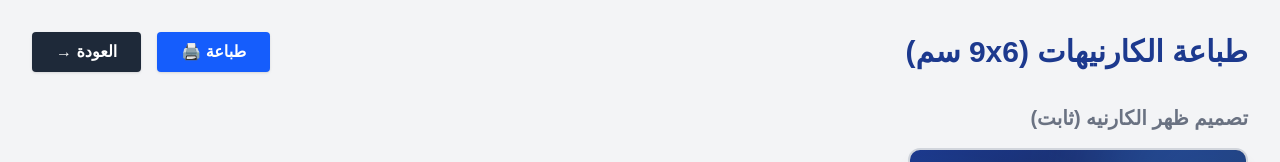
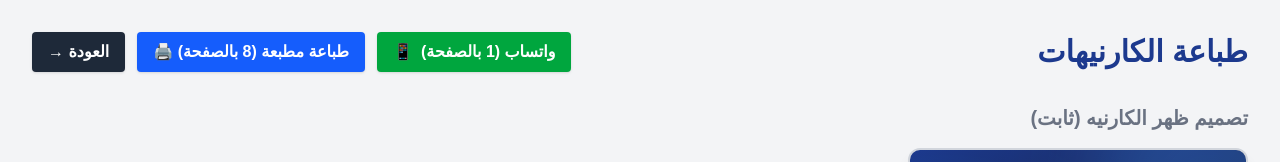
Before and after one commit to Kerollos0Samy0/Sanwy, a Next.js app: page /admin/cards in a window 1280 px wide. Shown: the top 162 px of the page. Built offline with nearby package versions, Linux system fonts and the light colour scheme; no server answers; the database is empty.

Commit message:
Add download card as image and whatsapp print mode

```diff
--- a/src/app/admin/cards/page.tsx
+++ b/src/app/admin/cards/page.tsx
@@ -5,9 +5,19 @@ import Link from "next/link";
 
 export default function Cards() {
   const [youths, setYouths] = useState<any[]>([]);
+  const [isWhatsappMode, setIsWhatsappMode] = useState(false);
+
   useEffect(() => {
     fetch('/api/youth').then(res => res.json()).then(setYouths);
   }, []);
+
+  const handleWhatsappPrint = () => {
+    setIsWhatsappMode(true);
+    setTimeout(() => {
+      window.print();
+      setIsWhatsappMode(false);
+    }, 500);
+  };
 
   return (
     <div dir="rtl" className="p-4 md:p-8 bg-gray-100 min-h-screen">
@@ -23,16 +33,22 @@ export default function Cards() {
         }
       `}</style>
 
-      <div className="flex justify-between items-center mb-8 print-hidden">
-        <h1 className="text-3xl font-bold text-blue-900">طباعة الكارنيهات (9x6 سم)</h1>
-        <div className="flex gap-4">
-          <button onClick={() => window.print()} className="bg-blue-600 hover:bg-blue-700 text-white font-bold px-6 py-2 rounded shadow">طباعة 🖨️</button>
-          <Link href="/admin" className="bg-gray-800 text-white font-bold px-6 py-2 rounded hover:bg-black shadow">العودة &rarr;</Link>
+      <div className="flex flex-col md:flex-row justify-between items-center mb-8 print-hidden gap-4">
+        <h1 className="text-2xl md:text-3xl font-bold text-blue-900">طباعة الكارنيهات</h1>
+        <div className="flex flex-wrap gap-3">
+          <button onClick={handleWhatsappPrint} className="bg-green-600 hover:bg-green-700 text-white font-bold px-4 py-2 rounded shadow flex items-center gap-2 text-sm md:text-base">
+            <span>واتساب (1 بالصفحة)</span>
+            <span>📱</span>
+          </button>
+          <button onClick={() => window.print()} className="bg-blue-600 hover:bg-blue-700 text-white font-bold px-4 py-2 rounded shadow text-sm md:text-base">
+            طباعة مطبعة (8 بالصفحة) 🖨️
+          </button>
+          <Link href="/admin" className="bg-gray-800 text-white font-bold px-4 py-2 rounded hover:bg-black shadow text-sm md:text-base">العودة &rarr;</Link>
         </div>
       </div>
 
       {/* تصميم ظهر الكارنيه الثابت */}
-      <div className="mb-10 flex flex-col items-center md:items-start">
+      <div className={`mb-10 flex flex-col items-center md:items-start ${isWhatsappMode ? 'print-hidden' : ''}`}>
         <h2 className="text-xl font-bold text-gray-500 mb-4 print-hidden">تصميم ظهر الكارنيه (ثابت)</h2>
         <div className="w-[9cm] h-[6cm] bg-gradient-to-br from-blue-900 via-blue-950 to-gray-900 text-white rounded-xl overflow-hidden shadow-lg flex flex-col items-center justify-center border-2 border-gray-300 relative print:border-gray-400">
           {/* تأثيرات دمج الخلفية */}
@@ -53,14 +69,15 @@ export default function Cards() {
         </div>
       </div>
 
-      <hr className="my-8 border-2 border-dashed border-gray-300 print-hidden" />
+      <hr className={`my-8 border-2 border-dashed border-gray-300 print-hidden ${isWhatsappMode ? 'hidden' : ''}`} />
 
       {/* تصميم وش الكارنيه المتغير */}
       <div>
         <h2 className="text-xl font-bold text-gray-500 mb-4 print-hidden">تصميم وش الكارنيه (متغير)</h2>
         <div className="flex flex-wrap gap-6 justify-center md:justify-start">
           {youths.map(y => (
-            <div key={y.id} className="w-[9cm] h-[6cm] bg-white rounded-xl overflow-hidden shadow-md flex flex-row relative border-2 border-gray-200 print:border-gray-300 break-inside-avoid">
+            <div key={y.id} className={isWhatsappMode ? 'print:w-full print:h-[95vh] print:flex print:items-center print:justify-center print:break-after-page' : ''}>
+              <div id={`card-${y.id}`} className="group w-[9cm] h-[6cm] bg-white rounded-xl overflow-hidden shadow-md flex flex-row relative border-2 border-gray-200 print:border-gray-300 break-inside-avoid">
 
                 {/* تأثيرات دمج الخلفية (وش الكارنيه) */}
                 <div className="absolute top-[-2cm] right-[-2cm] w-[6cm] h-[6cm] bg-blue-100 rounded-full mix-blend-multiply filter blur-2xl opacity-80 z-0"></div>
@@ -100,6 +117,28 @@ export default function Cards() {
                   </div>
                 </div>
 
+                {/* زرار تحميل الكارنيه كصورة */}
+                <button
+                  onClick={() => {
+                    import('html2canvas').then((html2canvas) => {
+                      const el = document.getElementById(`card-${y.id}`);
+                      if(el) {
+                        html2canvas.default(el, { scale: 3, useCORS: true }).then(canvas => {
+                          const a = document.createElement('a');
+                          a.href = canvas.toDataURL('image/png');
+                          a.download = `كارنيه_${y.name}.png`;
+                          a.click();
+                        });
+                      }
+                    });
+                  }}
+                  className="absolute top-2 right-2 z-50 bg-gray-800 text-white w-8 h-8 flex items-center justify-center rounded-full shadow-md print-hidden hover:bg-black transition-colors opacity-0 group-hover:opacity-100"
+                  title="تحميل الكارنيه كصورة"
+                >
+                  ⬇️
+                </button>
+
+              </div>
             </div>
           ))}
         </div>
```
Lines whose indentation alone changed are shown as unchanged.
